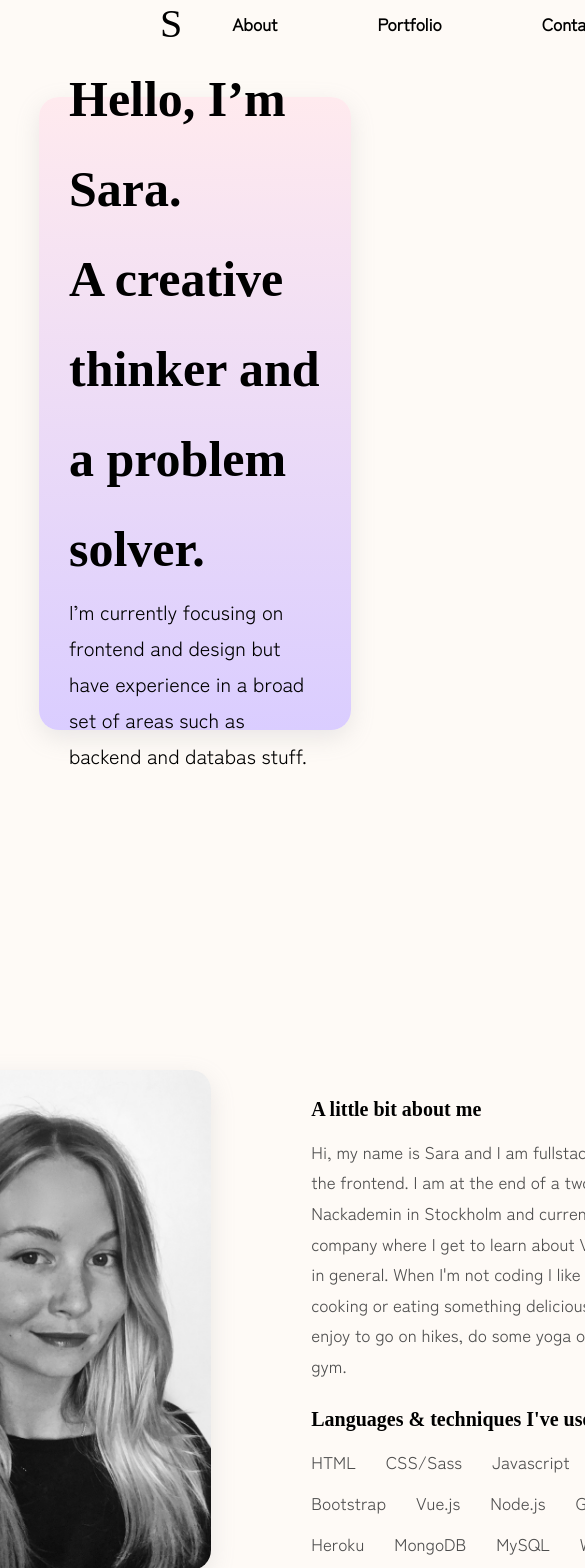
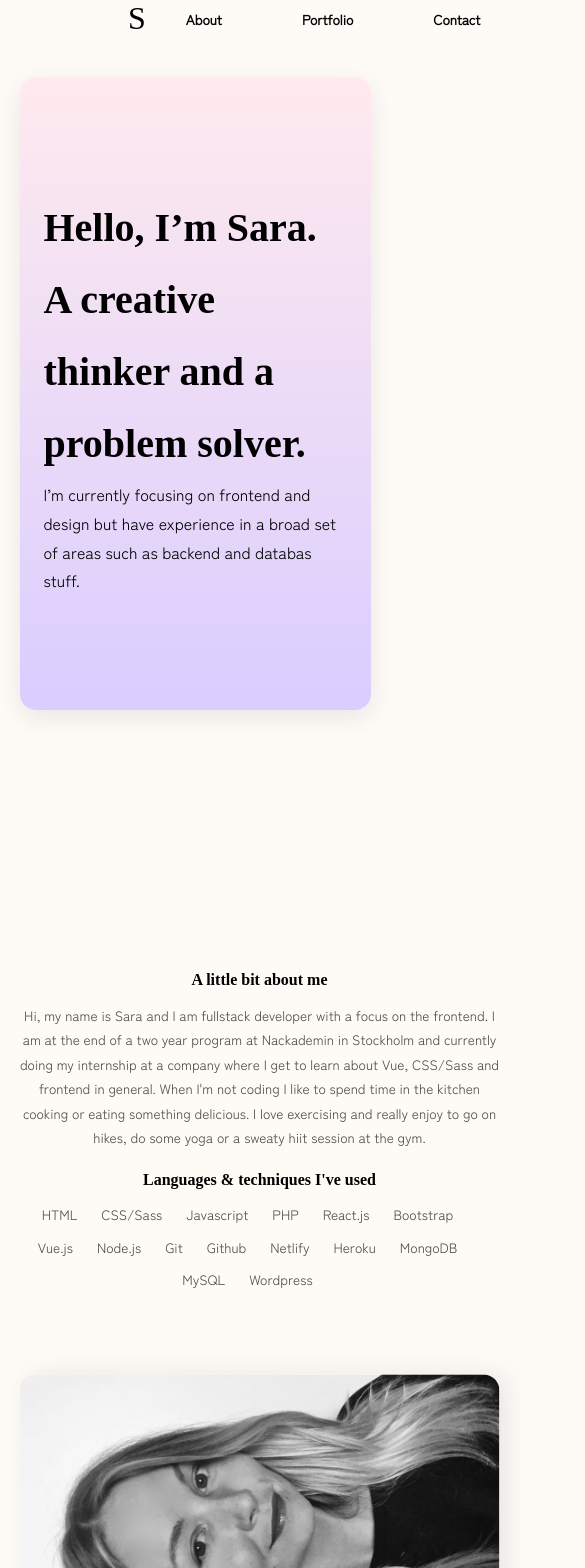
Before and after one commit to saraavvi/portfolio, a Vue app: page / in a window 390 px wide. Shown: the top 1568 px of the page, 585 px wide, since content can reach past the window. Built offline with nearby package versions, Linux system fonts and the light colour scheme; a web font is replaced by a local one.

Commit message:
:construction: work on media queries

```diff
--- a/src/App.vue
+++ b/src/App.vue
@@ -32,6 +32,13 @@ html {
   box-sizing: border-box;
   scroll-behavior: smooth;
   scroll-padding-top: 10rem;
+
+  @include respond(tab-land) {
+    font-size: 56.29%;
+  }
+  @include respond(tab-port) {
+    font-size: 50%;
+  }
 }
 
 body {
--- a/src/assets/_mixins.scss
+++ b/src/assets/_mixins.scss
@@ -2,6 +2,7 @@
   transition: transform 200ms;
   position: relative;
   display: inline-block;
+
   &:hover {
     transform: translateY(-2px);
   }
@@ -30,3 +31,41 @@
     transform: translateY(-3px);
   }
 }
+
+// MEDIA QUERY MANAGER
+/*
+0 - 600px:          phone
+600 - 900px:        tablet portrait
+900 - 1200px:       tablet landscape
+1200 - 1800px       desktop
+1800 + :            large desktop - "normal" styles apply
+
+breakpoint choices
+-phone
+-tab-port
+-tab-land
+-desktop
+*/
+
+@mixin respond($breakpoint) {
+  @if $breakpoint == desktop {
+    @media (max-width: 112.5em) {
+      @content;
+    }
+  }
+  @if $breakpoint == tab-land {
+    @media (max-width: 75em) {
+      @content;
+    }
+  }
+  @if $breakpoint == tab-port {
+    @media (max-width: 56.25em) {
+      @content;
+    }
+  }
+  @if $breakpoint == phone {
+    @media (max-width: 37.5em) {
+      @content;
+    }
+  }
+}
--- a/src/components/AboutSection.vue
+++ b/src/components/AboutSection.vue
@@ -58,18 +58,38 @@ export default {
   display: flex;
   justify-content: center;
 
+  @include respond(tab-port) {
+    flex-direction: column-reverse;
+    text-align: center;
+  }
+
+  @include respond(desktop) {
+    padding: 10rem 30rem;
+  }
+
   .image {
     height: 50rem;
     border-radius: 2rem;
     box-shadow: $box-shadow;
+
+    @include respond(tab-port) {
+      height: 60rem;
+      transform: rotate(-90deg);
+    }
   }
 
   .about-info {
     padding-left: 10rem;
     min-width: 60rem;
+    max-width: 60rem;
     display: flex;
     flex-direction: column;
     justify-content: center;
+
+    @include respond(tab-port) {
+      padding-left: 0;
+      min-width: 60rem;
+    }
 
     .about-skills {
       display: flex;
@@ -87,6 +107,10 @@ export default {
       display: flex;
       flex-wrap: wrap;
       list-style: none;
+
+      @include respond(tab-port) {
+        justify-content: center;
+      }
     }
 
     .skills-item {
--- a/src/components/ProjectCard.vue
+++ b/src/components/ProjectCard.vue
@@ -48,27 +48,69 @@ export default {
 
   @include hover-lift;
 
+  @include respond(tab-port) {
+    flex-direction: column-reverse;
+    height: auto;
+  }
+
   .image-container {
-    top: 3rem;
     height: 100%;
     padding: 3rem;
+    align-self: center;
+
+    @include respond(desktop) {
+      height: 95%;
+    }
+    @include respond(tab-land) {
+      height: 70%;
+    }
+    @include respond(tab-port) {
+      height: 50%;
+      width: 100%;
+    }
 
     .image {
       border-radius: 2rem;
       object-fit: contain;
       box-shadow: $box-shadow;
       height: 100%;
+
+      @include respond(tab-port) {
+        height: auto;
+        width: 100%;
+      }
     }
   }
   .description-container {
-    padding: 3rem 4rem;
+    padding: 3rem 5rem;
     display: flex;
     flex-direction: column;
+
+    @include respond(desktop) {
+      padding-left: 0rem;
+    }
+    @include respond(tab-land) {
+      align-self: center;
+    }
+    @include respond(tab-port) {
+      padding: 5rem;
+    }
+
+    .description {
+      min-width: 40rem;
+    }
 
     .heading {
       font-family: $font-secondary;
       font-size: 5rem;
       margin-bottom: 2rem;
+
+      @include respond(desktop) {
+        margin-bottom: 0rem;
+      }
+      @include respond(tab-land) {
+        font-size: 4rem;
+      }
     }
     .button-container {
       display: flex;
--- a/src/pages/PortfolioPage.vue
+++ b/src/pages/PortfolioPage.vue
@@ -31,6 +31,10 @@ export default {
   margin: 0 auto;
   max-width: 180rem;
 
+  @include respond(desktop) {
+    width: 90%;
+  }
+
   .section {
     margin-bottom: 20rem;
   }
```
